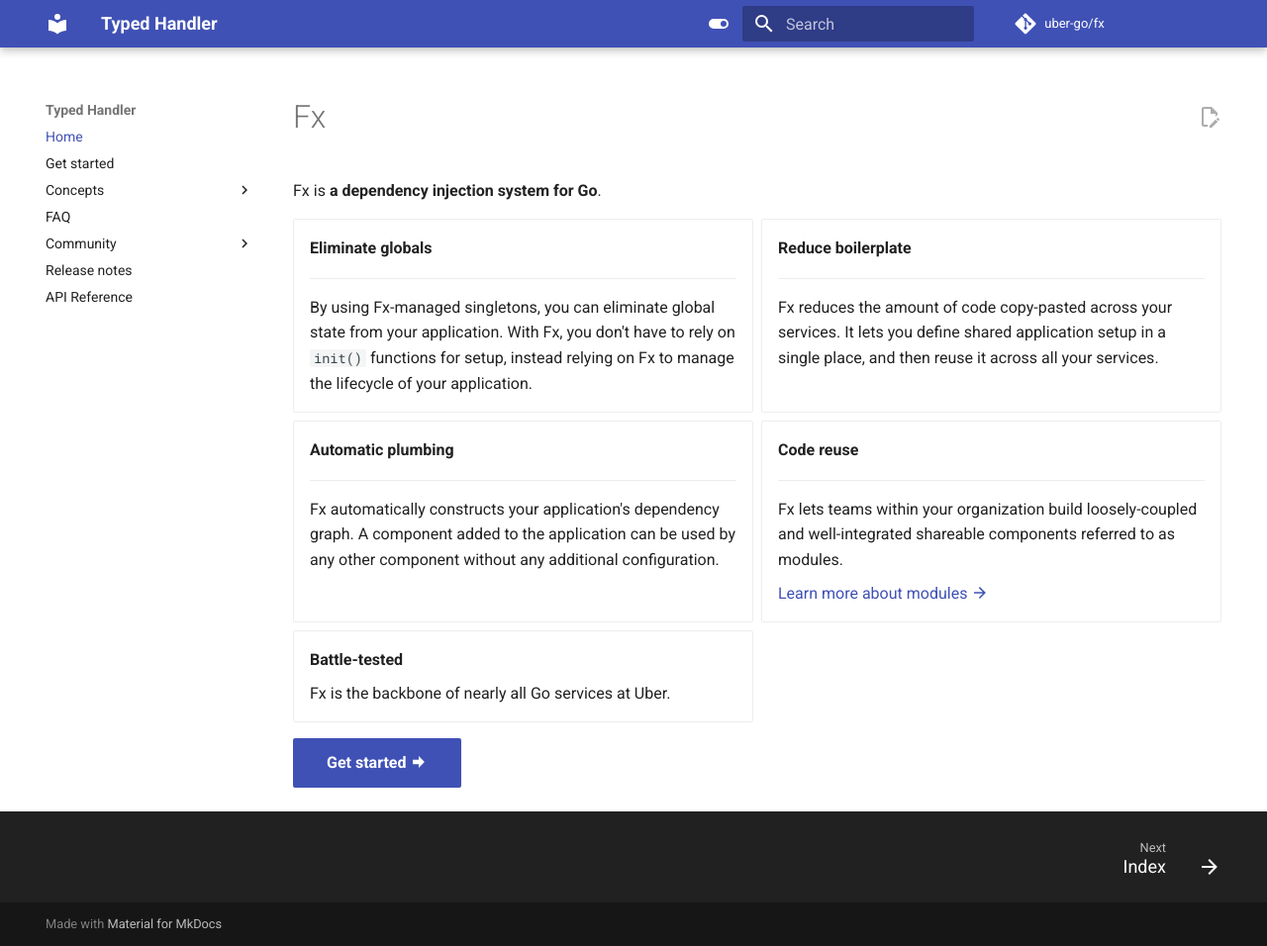
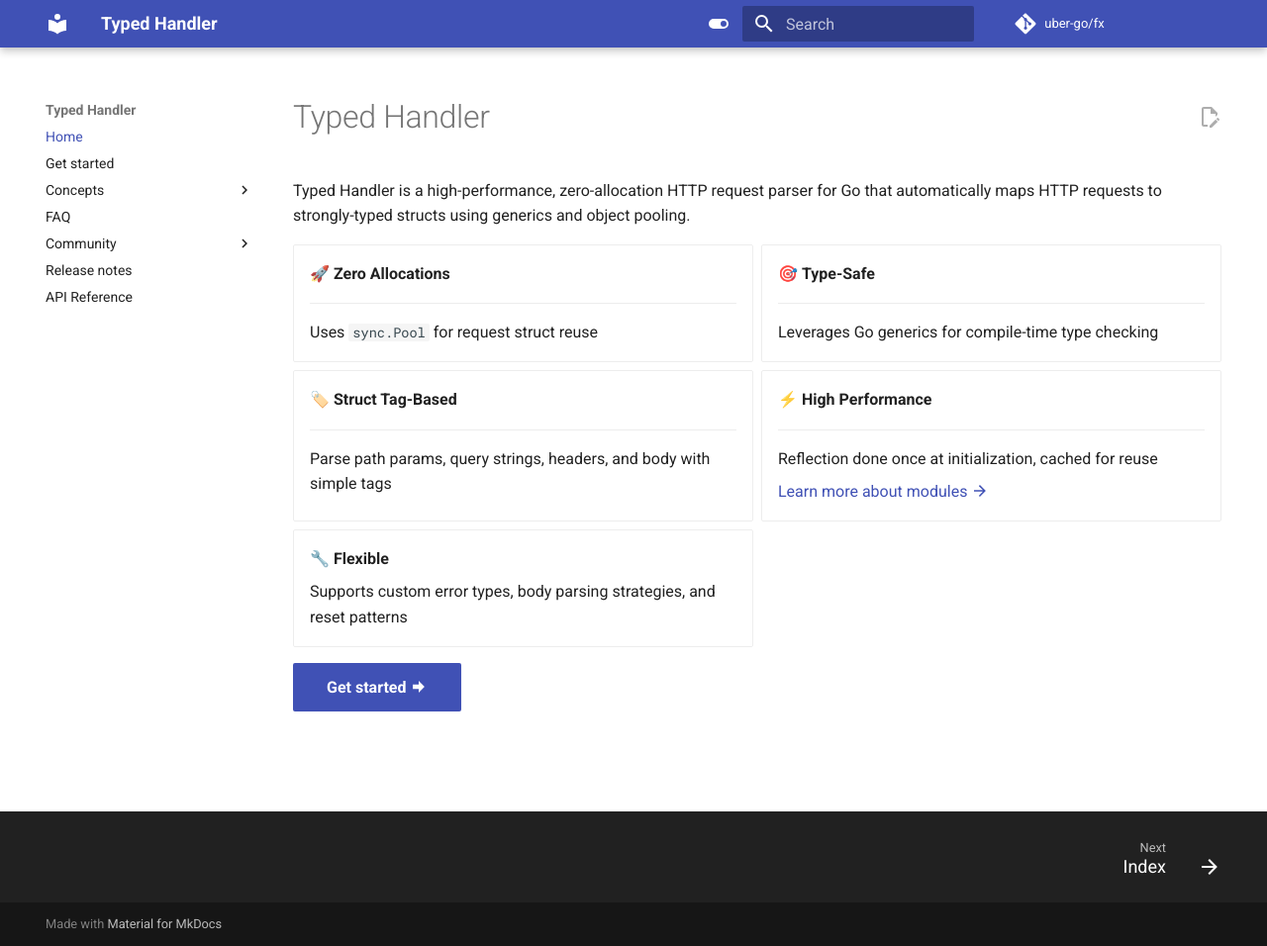
Before and after one commit to guionardo/typedhandler, an MkDocs documentation site: the page built from docs/src/index.md, in a window 1280 px wide and 956 px high. Shown: the whole window at 99% size. Built offline with MkDocs 1.6.1 and Material for MkDocs 9.7.7, drawn with Linux system fonts in a browser that asks for light colours; comment, search, counter and statistics services are not loaded.

Commit message:
docs(mkdocs): WIP

```diff
--- a/docs/src/index.md
+++ b/docs/src/index.md
@@ -1,48 +1,40 @@
-# Fx
+# Typed Handler
 
-Fx is **a dependency injection system for Go**.
+Typed Handler is a high-performance, zero-allocation HTTP request parser for Go that automatically maps HTTP requests to strongly-typed structs using generics and object pooling.
 
 <div class="grid cards" markdown>
 
-- **Eliminate globals**
+- 🚀 **Zero Allocations**
 
     ---
 
-    By using Fx-managed singletons,
-    you can eliminate global state from your application.
-    With Fx, you don't have to rely on `init()` functions for setup,
-    instead relying on Fx to manage the lifecycle of your application.
+    Uses `sync.Pool` for request struct reuse
 
-- **Reduce boilerplate**
+- 🎯 **Type-Safe**
 
     ---
 
-    Fx reduces the amount of code copy-pasted across your services.
-    It lets you define shared application setup in a single place,
-    and then reuse it across all your services.
+    Leverages Go generics for compile-time type checking
 
-- **Automatic plumbing**
+- 🏷️ **Struct Tag-Based**
 
     ---
 
-    Fx automatically constructs your application's dependency graph.
-    A component added to the application can be used by any other component
-    without any additional configuration.
+    Parse path params, query strings, headers, and body with simple tags
 
     <!-- [Learn more about the dependency container :material-arrow-right:](container.md) -->
 
-- **Code reuse**
+- ⚡ **High Performance**
 
     ---
 
-    Fx lets teams within your organization build loosely-coupled
-    and well-integrated shareable components referred to as modules.
+    Reflection done once at initialization, cached for reuse
 
     [Learn more about modules :material-arrow-right:](modules.md)
 
-- **Battle-tested**
+- 🔧 **Flexible**
 
-    Fx is the backbone of nearly all Go services at Uber.
+    Supports custom error types, body parsing strategies, and reset patterns
 
 </div>
 
```
Also changed, not shown: .pre-commit-config.yaml.
